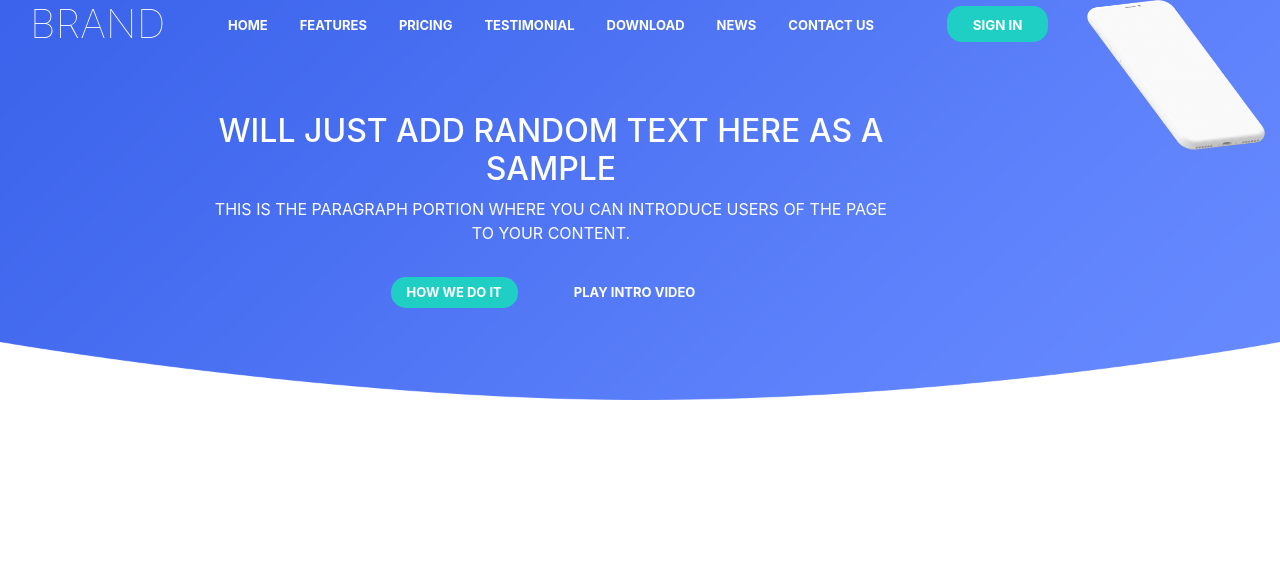
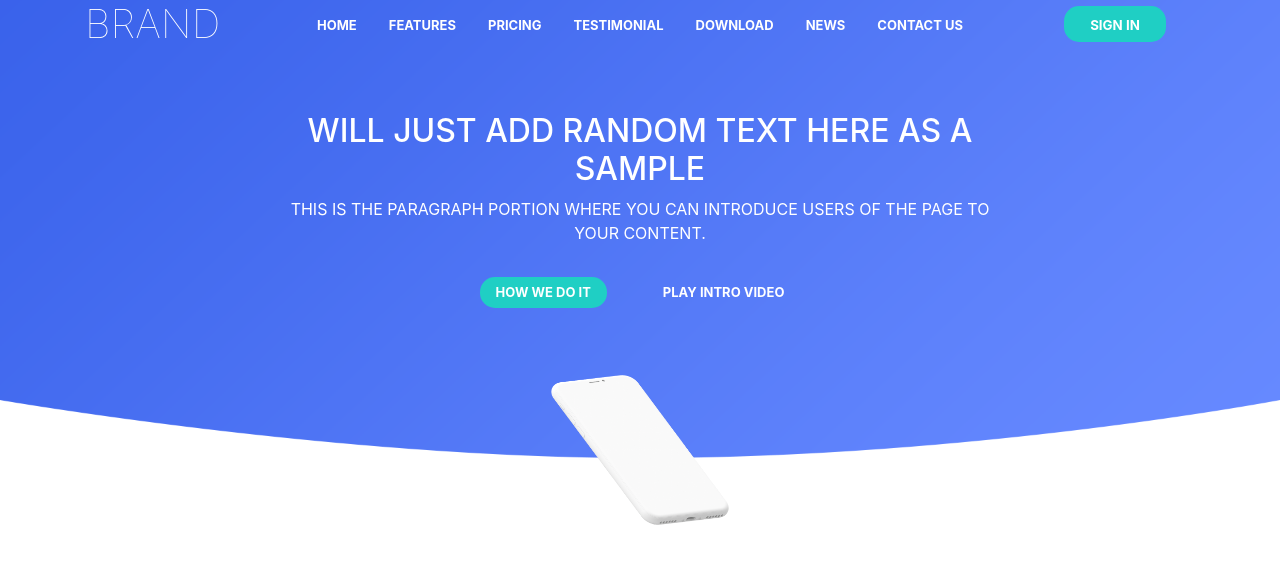
Before and after one commit to alvi032/Sling2, a plain HTML site: page index.html in a window 1280 px wide. Drawn offline with nearby package versions, Linux system fonts and the light colour scheme.

Commit message:
image has been set

```diff
--- a/index.html
+++ b/index.html
@@ -13,7 +13,7 @@
 <body>
 <header>
     <div class="container-fluid d-flex justify-content-center background">
-        <nav class="container">
+        <nav class="container d-block">
             <div class="row d-flex justify-content-center align-items-center">
                 <div class="col-xl-2">
                     <h1><a href="index.html">Brand</a></h1>
@@ -45,7 +45,7 @@
             </div>
 
         </nav>
-        <img src="phone.png" alt="phone" class="d-block">
+        <img src="phone.png" alt="" >
     </div>
 
 </header>
--- a/main.css
+++ b/main.css
@@ -3,7 +3,8 @@
      background-repeat: no-repeat;
      background-size: cover;
      background-position: 0 100%;
-     height: 50vh;
+     /*height: 50vh;*/
+
  }
 nav{
     display: block;
@@ -66,7 +67,7 @@ nav p{
     padding-bottom: 1em;
 }
 .introbuttons button{
-    margin: 0 20px 0 20px;
+    margin: 0 20px 150px 20px;
     padding: 5px 15px 5px 15px;
 }
 .button1, .button2{
@@ -76,6 +77,8 @@ nav p{
     color: white;
     font-weight: bold;
     font-size: small;
+
+
 }
 .button1{
     background-color: #1fcfc4;
@@ -83,7 +86,8 @@ nav p{
 .button2{
     background-color: transparent;
 }
-
 header img{
     height: 150px;
+    position: absolute;
+    top: 375px;
 }
```
